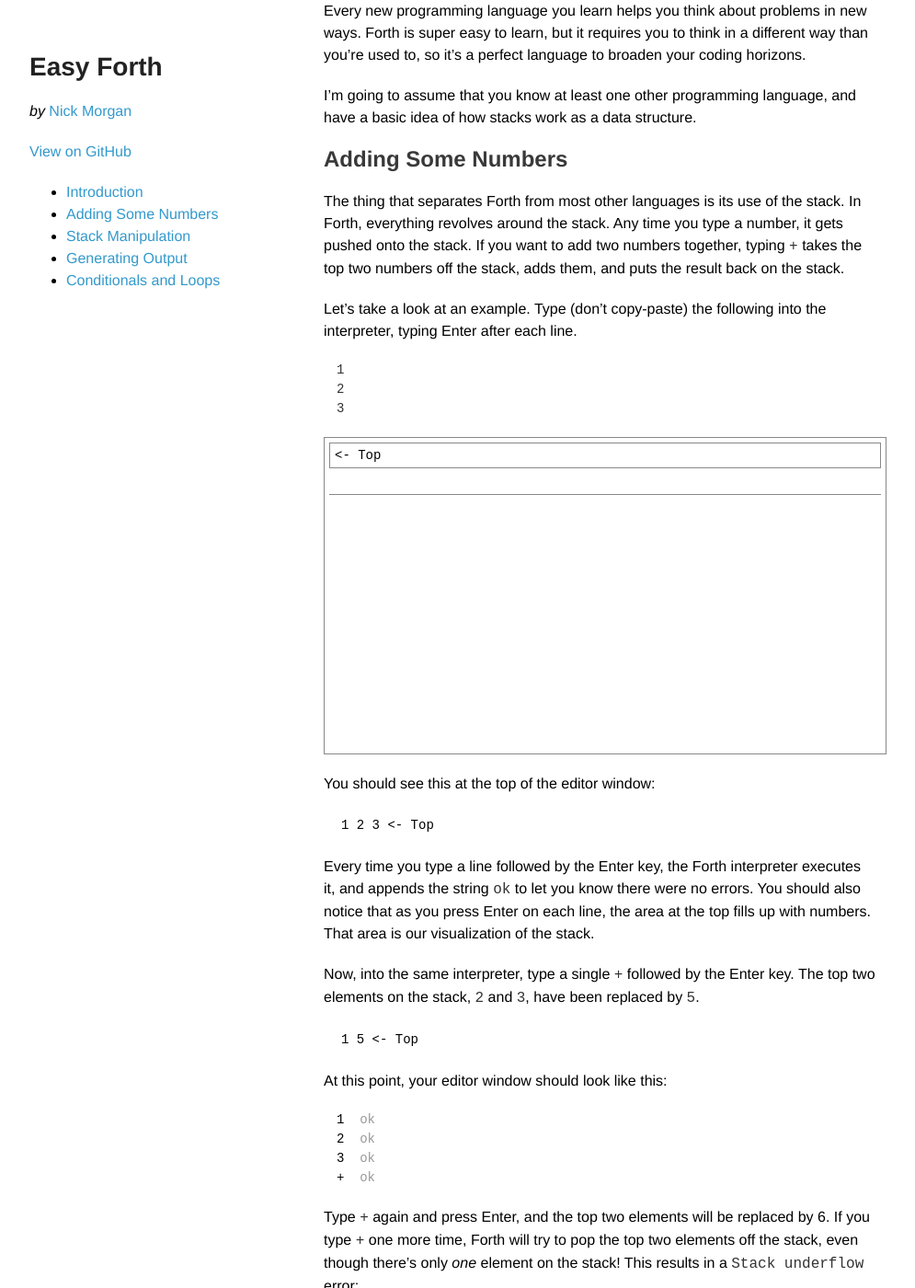
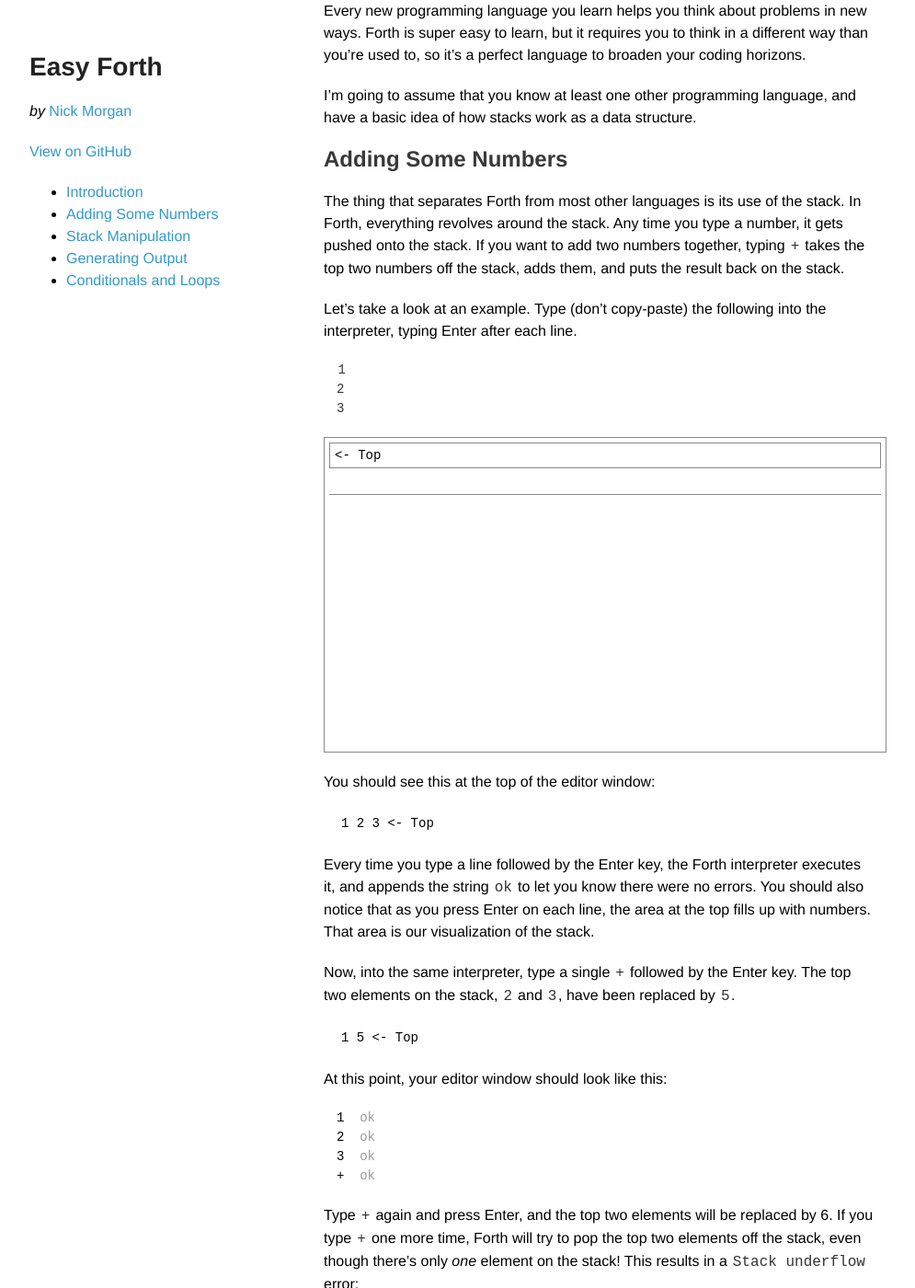
Before and after one commit to skilldrick/easyforth, a Jekyll site: the page built from index.markdown, in a window 1280 px wide and 1400 px high, scrolled down 220 px. Shown: the whole window at 92% size, without its empty margins (148-1143 px from the left). Built offline with Jekyll 4.4.1, drawn with Linux system fonts in a browser that asks for light colours.

Commit message:
Tweak CSS

```diff
--- a/stylesheets/editor.css
+++ b/stylesheets/editor.css
@@ -10,7 +10,7 @@
 }
 
 .editor .text {
-  height: 300px;
+  height: 298px;
   overflow-y: auto;
 }
 
--- a/stylesheets/styles.css
+++ b/stylesheets/styles.css
@@ -57,6 +57,10 @@
 code, pre {
   font-family:monospace;
   color:#333;
+}
+
+code {
+  margin: 0 0.1em;
 }
 
 pre {
```
